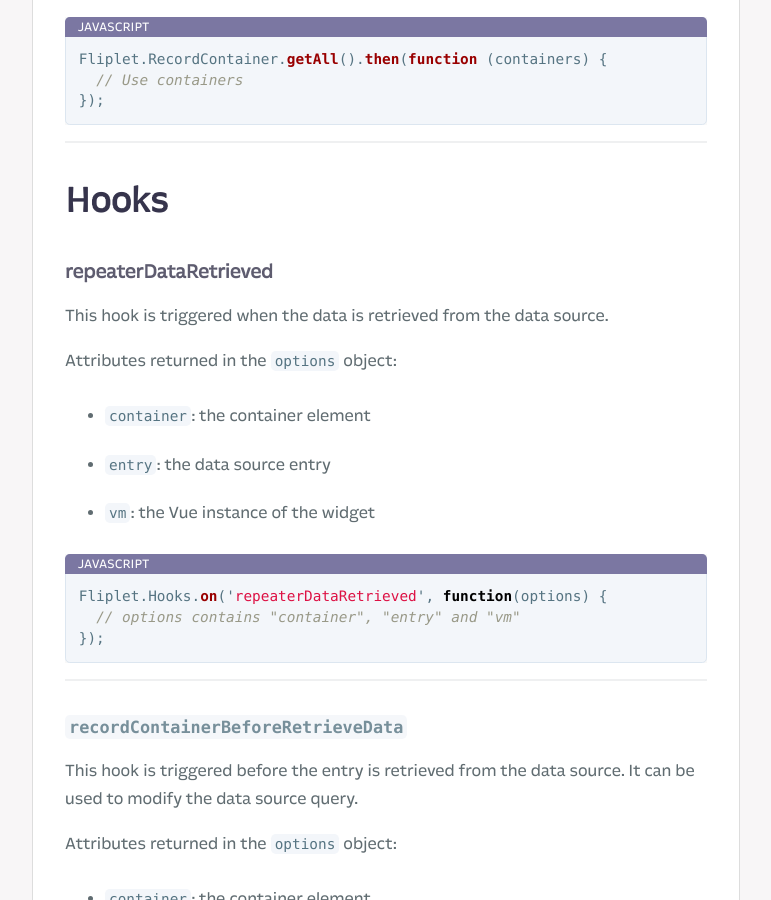
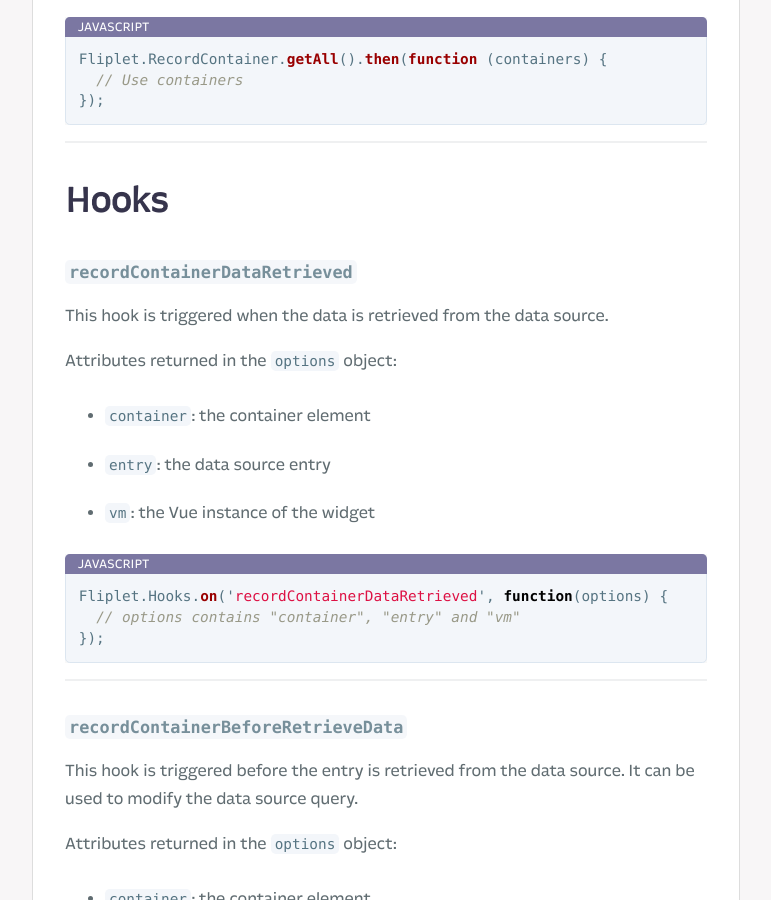
Before and after one commit to Fliplet/fliplet-cli, a Jekyll site: the page built from docs/API/components/record-container.md, in a window 1280 px wide and 900 px high, scrolled down 2000 px. Shown: the whole window, without its empty margins (254-1025 px from the left). Built offline with Jekyll 4.4.1, drawn with Linux system fonts in a browser that asks for light colours; nearby versions of some CDN libraries; our own code applies the rules of GitHub Pages for plain Markdown files; library files that are not in the unit come from our copies; comment, search, counter and statistics services are not loaded; a style sheet for code colours, icons or effects is not loaded; some of the changed text lies outside the part shown.

Commit message:
ID-3471 fixed hook docs

````diff
--- a/docs/API/components/record-container.md
+++ b/docs/API/components/record-container.md
@@ -70,7 +70,7 @@
 
 ## Hooks
 
-### repeaterDataRetrieved
+### `recordContainerDataRetrieved`
 
 This hook is triggered when the data is retrieved from the data source.
 
@@ -81,7 +81,7 @@
 - `vm`: the Vue instance of the widget
 
 ```js
-Fliplet.Hooks.on('repeaterDataRetrieved', function(options) {
+Fliplet.Hooks.on('recordContainerDataRetrieved', function(options) {
   // options contains "container", "entry" and "vm"
 });
 ```
````
